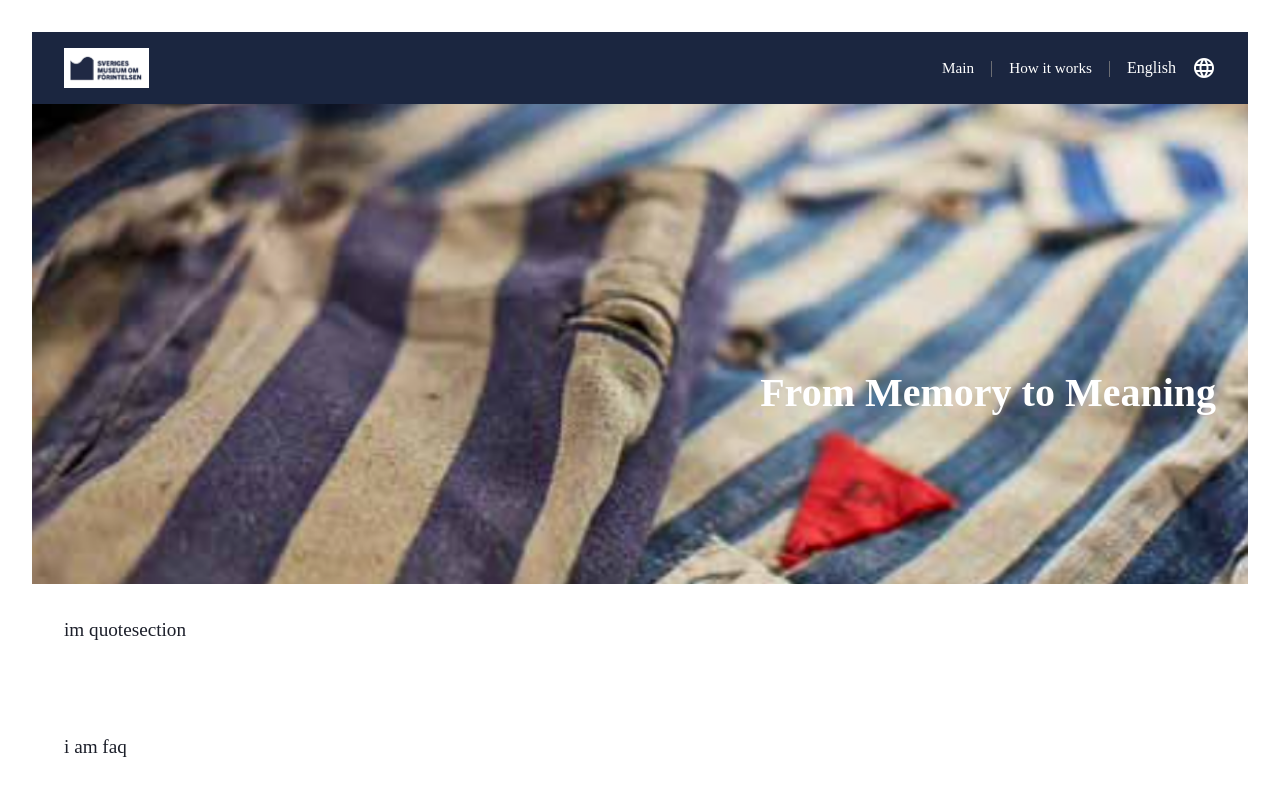
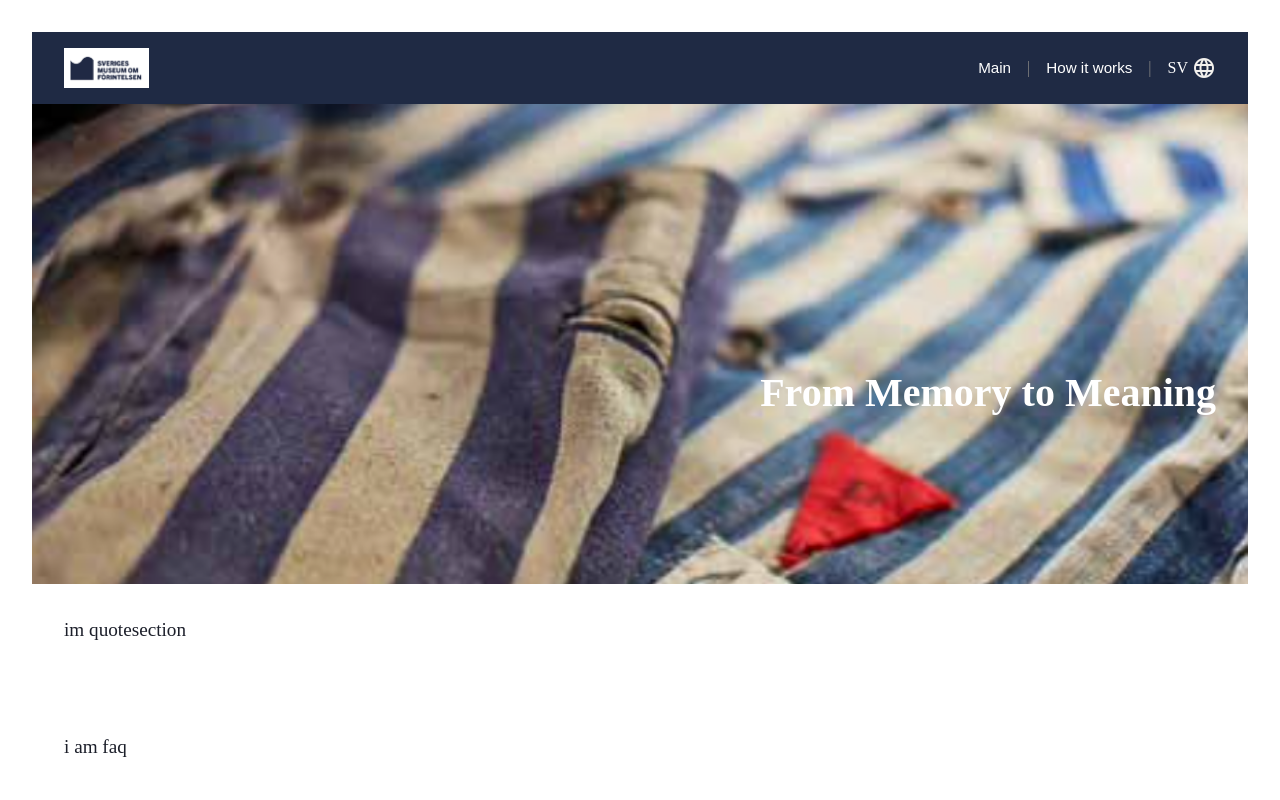
Before and after one commit to minzikimi/fundraiser, a React (Vite) app: page / in a window 1280 px wide. Shown: the top 800 px of the page. Built offline with nearby package versions, Linux system fonts and the light colour scheme.

Commit message:
Added toggle feature for language butween between SV and EN

```diff
--- a/src/components/NavBar/NavBar.jsx
+++ b/src/components/NavBar/NavBar.jsx
@@ -2,8 +2,18 @@ import React from "react";
 import logo from "../../assets/images/logo-temporary.png";
 import { Link } from "react-router-dom";
 import styles from "./NavBar.module.css";
+import { useState } from "react";
 
 const NavBar = () => {
+  const [dropdownOpen, setDropdownOpen] = useState(false);
+  const [language, setLanguage] = useState("SV");
+
+  const toggleDropdown = () => setDropdownOpen(!dropdownOpen);
+
+  const selectLanguage = (lang) => {
+    setLanguage(lang);
+    setDropdownOpen(false);
+  };
   return (
     <nav className={styles.navbar}>
       <div className={styles.logoContainer}>
@@ -22,8 +32,16 @@ const NavBar = () => {
           </Link>
         </li>
         <span className={styles.divider}>|</span>
-        <li className={styles.languageToggle}> English</li>
-        <span className="material-symbols-outlined">language</span>
+        <li className={styles.languageToggle} onClick={toggleDropdown}>
+          {language}
+          <span className={styles.languageIcon}>language</span>
+          {dropdownOpen && (
+            <ul className={styles.dropdown}>
+              <li onClick={() => selectLanguage("EN")}>EN</li>
+              <li onClick={() => selectLanguage("SV")}>SV</li>
+            </ul>
+          )}
+        </li>
       </ul>
     </nav>
   );
--- a/src/components/NavBar/NavBar.module.css
+++ b/src/components/NavBar/NavBar.module.css
@@ -2,7 +2,7 @@
   display: flex;
   justify-content: space-between;
   align-items: center;
-  background-color: #1b2640;
+  background-color:var(--color-darkblue);
   padding: 1rem 2rem;
   color: white;
 }
@@ -29,6 +29,7 @@
   color: white;
   text-decoration: none;
   font-size: 0.95rem;
+  font-family: var(--font-sans);
 }
 
 .link:hover {
@@ -51,3 +52,33 @@
 .icon {
   color: white;
 }
+
+.languageIcon{
+  font-family: 'Material Symbols Outlined';
+  font-size: 24px;
+  color:var(--color-sand20);
+}
+
+.dropdown {
+  position: absolute;
+  top: 2rem;
+  right: 0;
+  background-color:var(--color-sand);
+  color: var(--color-darkblue);
+  list-style: none;
+  padding: 0;
+  border-radius: 4px;
+  box-shadow: 0 2px 5px rgba(0,0,0,0.2);
+  width: 80px;
+  z-index: 1000;
+}
+
+.dropdown li {
+  padding: 8px;
+  cursor: pointer;
+}
+
+.dropdown li:hover {
+  background-color: var(--color-darkblue);
+  color: var(--color-sand); ;
+}
```
